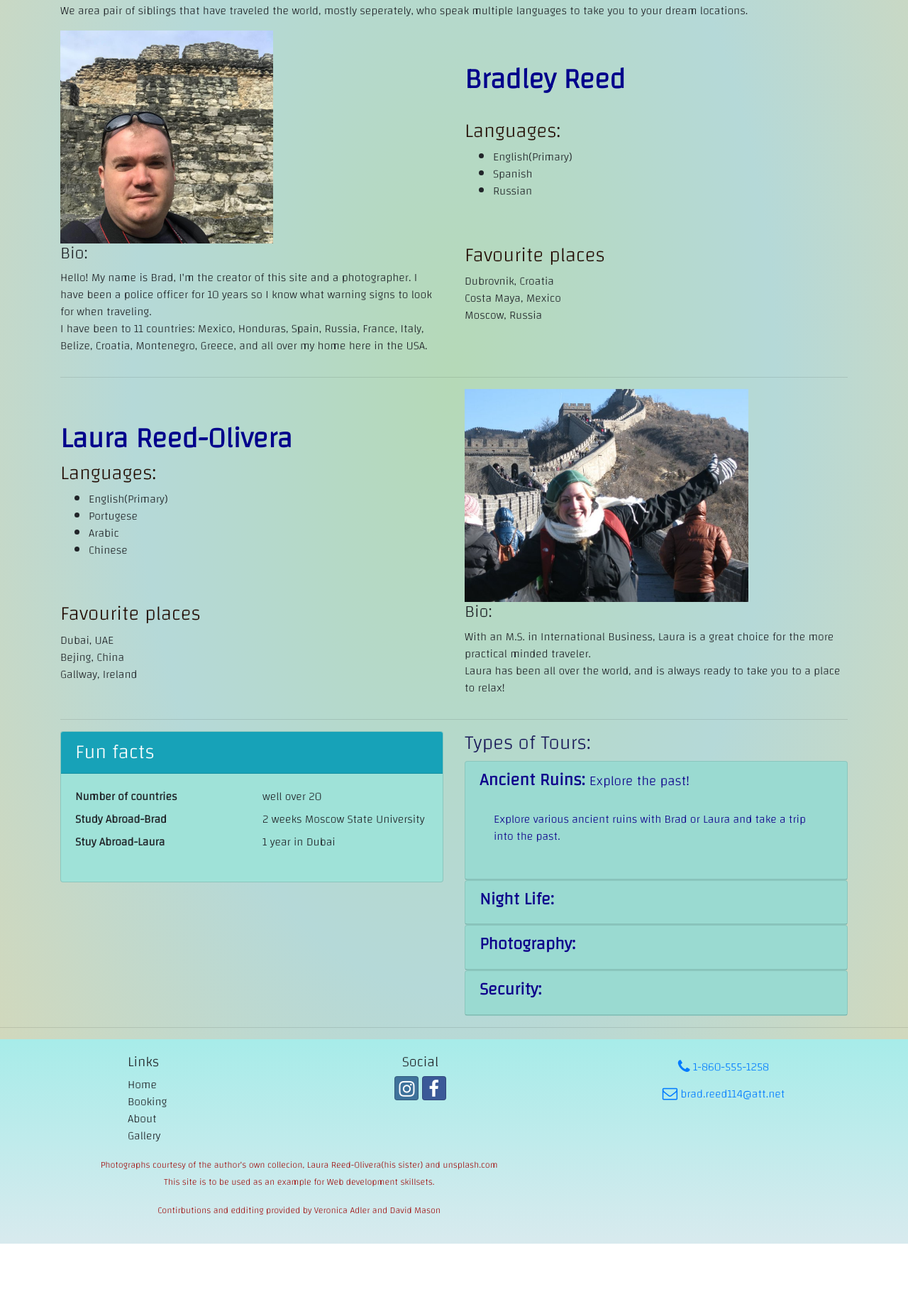
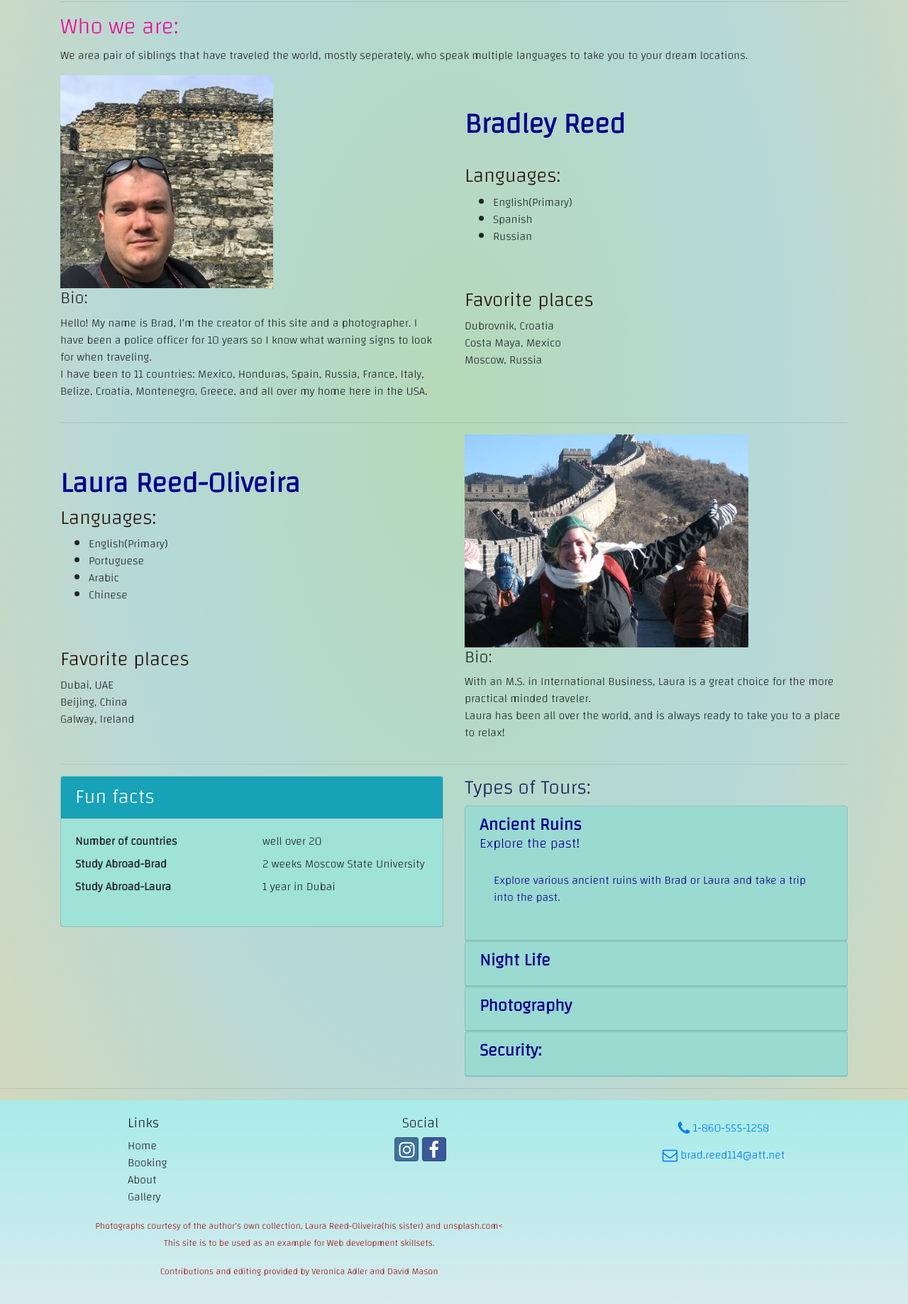
Before and after one commit to bushido1586/Portfolio_Project, a website: page aboutus.html in a window 1280 px wide. Shown: the part 665-2502 px from the top of the page at 71% size. Before the commit the page ends 2417 px from the top, so only its background shows below. Drawn offline with nearby package versions, Linux system fonts and the light colour scheme; a web font is replaced by a local one.

Commit message:
mobile adjustments

```diff
--- a/aboutus.html
+++ b/aboutus.html
@@ -22,11 +22,11 @@
     <header class="jumbotron jumbotron-fluid">
         <div class="container">
             <div class="row">
-                <div class="col-5 center-block">
+                <div class="col-6 center-block">
                     <h1>Reed Travel Tours</h1>
                     <h3>Take a trip with the pros!</h3>
                 </div>
-                <div class="col-5 align-self-center">
+                <div class="col-6 align-self-center">
                     <img class="img-fluid btn" src="img/plane.jpg" id="photoButton">
                 </div>
             </div>
@@ -118,7 +118,7 @@
                     France, Italy, Belize, Croatia, Montenegro, Greece, and all over my home here in the USA.</p>
             </div>
             <div class="col-6">
-                <h3>Favourite places</h3>
+                <h3>Favorite places</h3>
                 <ul class="list-unstyled">
                     <li>Dubrovnik, Croatia</li>
                     <li>Costa Maya, Mexico</li>
@@ -129,11 +129,11 @@
         <hr>
         <div class="row">
             <div class="col-sm-6 align-self-center">
-                <h1><strong>Laura Reed-Olivera</strong></h1>
+                <h1><strong>Laura Reed-Oliveira</strong></h1>
                 <h3>Languages:</h3>
                 <ul>
                     <li>English(Primary)</li>
-                    <li>Portugese</li>
+                    <li>Portuguese</li>
                     <li>Arabic</li>
                     <li>Chinese</li>
                 </ul>
@@ -144,11 +144,11 @@
         </div>
         <div class="row">
             <div class="col-6">
-                <h3>Favourite places</h3>
+                <h3>Favorite places</h3>
                 <ul class="list-unstyled">
                     <li>Dubai, UAE</li>
-                    <li>Bejing, China</li>
-                    <li>Gallway, Ireland</li>
+                    <li>Beijing, China</li>
+                    <li>Galway, Ireland</li>
             </div>
             <div class="col-6">
                 <h4>Bio:</h4>
@@ -167,42 +167,45 @@
                             <dd class="col-6">well over 20</dd>
                             <dt class="col-6">Study Abroad-Brad</dt>
                             <dd class="col-6">2 weeks Moscow State University</dd>
-                            <dt class="col-6">Stuy Abroad-Laura</dt>
+                            <dt class="col-6">Study Abroad-Laura</dt>
                             <dd class="col-6">1 year in Dubai</dd>
                         </dl>
                     </div>
                 </div>
             </div>
 
-            <div class="col-6">
+            <div class="col-md-6">
                 <h3 style="color: rgb(25, 25, 88);">Types of Tours:</h3>
                 <div id="accordian">
                     <div class="card">
                         <div role="tab" class="card-header">
-                            <h4><a data-toggle="collapse" data-target="#ruins"><strong>Ancient Ruins:</strong> <small>Explore the past!</small></a></h4>
+                            <h4><a data-toggle="collapse" data-target="#ruins"><strong>Ancient Ruins</strong> <small class="d-none d-sm-block">Explore the past!</small></a></h4>
                             <div class="collapse show" id="ruins" data-parent="#accordian">
                                 <div class="card-body">
-                                    <p class="d-none d-sm-block ">Explore various ancient ruins with Brad or Laura and take a trip into the past.</p>
+                                    <p>Explore various ancient ruins with Brad or Laura and take a trip into the past.</p>
                                 </div>
                             </div>
                         </div>
                     </div>
                     <div class="card">
                         <div role="tab" class="card-header">
-                            <h4><a class="collapsed" data-toggle="collapse" data-target="#nightLife"><strong>Night Life:</strong></a></h4>
+                            <h4><a class="collapsed" data-toggle="collapse" data-target="#nightLife"><strong>Night Life</strong></a></h4>
                             <div class="collapse" id="nightLife" data-parent="#accordian">
                                 <div class="card-body">
-                                    <p class="d-none d-sm-block ">Join either Laura or Brad as you explore fine dinning and drinks throughout your stay!</p>
+                                    <p>Join either Laura or Brad as you explore fine dinning and drinks throughout your stay!</p>
                                 </div>
                             </div>
                         </div>
                     </div>
                     <div class="card">
                         <div role="tab" class="card-header">
-                            <h4><a class="collapsed" data-toggle="collapse" data-target="#photography"><strong>Photography:</strong></a></h4>
+                            <h4><a class="collapsed" data-toggle="collapse" data-target="#photography"><strong>Photography</strong></a></h4>
                             <div class="collapse" id="photography" data-parent="#accordian">
                                 <div class="card-body">
-                                    <p class="d-none d-sm-block ">Bring Brad along to take all your photos at a professional level. Never have to worry about the perfect shot again!</p>
+                                    <p>Bring Brad along to take all your photos at a professional level. Never have to worry about the perfect shot again!</p>
+                                    <p>examples of his work can be found at
+                                        <a href="bradreedphotography.org">bradreedphotography.org</a>
+                                    </p>
                                 </div>
                             </div>
                         </div>
@@ -212,7 +215,7 @@
                             <h4><a class="collapsed" data-toggle="collapse" data-target="#security"><strong>Security: </strong></a></h4>
                             <div class="collapse" id="security" data-parent="#accordian">
                                 <div class="card-body">
-                                    <p class="d-none d-sm-block ">Traveling somewhere unsafe? bring Brad alon; with 10 years Law Enforcement he's perfect as a bodyguard.</p>
+                                    <p>Traveling somewhere unsafe? bring Brad along; with 10 years Law Enforcement he's perfect as a bodyguard.</p>
                                 </div>
                             </div>
                         </div>
@@ -249,8 +252,8 @@
         </div>
         <div class="row">
             <div class="col-6 offset-sm-1 text-center" id="photoRights">
-                <p><small>Photographs courtesy of the author's own collecion, Laura Reed-Olivera(his sister) and unsplash.com<br>This site is to be used as an example for Web development skillsets.</small></p>
-                <p><small>Contirbutions and edditing provided by Veronica Adler and David Mason</small></p>
+                <p><small>Photographs courtesy of the author's own collection, Laura Reed-Oliveira(his sister) and unsplash.com<<br>This site is to be used as an example for Web development skillsets.</small></p>
+                <p><small>Contributions and editing provided by Veronica Adler and David Mason</small></p>
             </div>
         </div>
     </footer>
```
Also changed, not shown: booking.html (+4 -4 lines), gallery.html (+6 -9 lines), index.html (+4 -4 lines).
